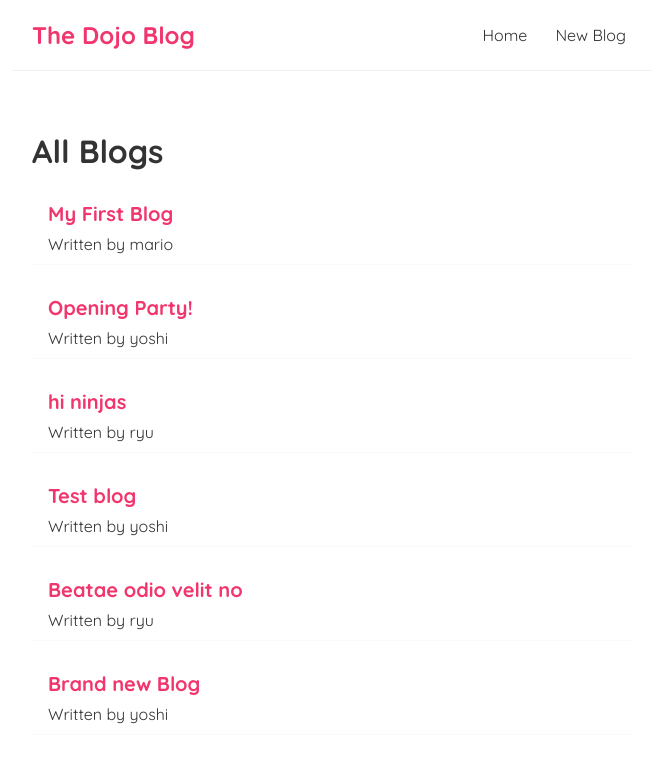
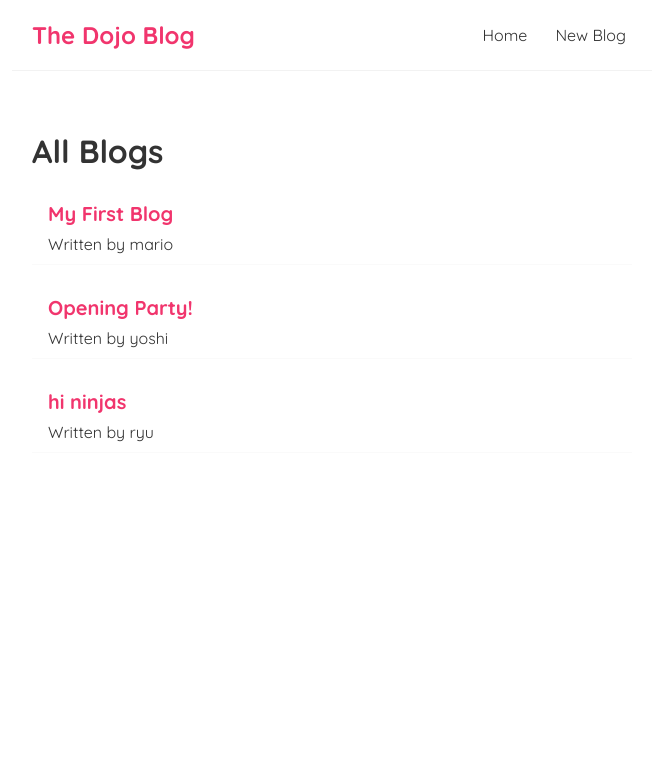
Before and after one commit to MaGo0506/dojo-blogs, a React (Create React App) app: page / in a window 1280 px wide. Shown: the top 762 px of the page, without its empty margins (308-964 px from the left). Built offline with nearby package versions, Linux system fonts and the light colour scheme; data requests are answered from the project's data file.

Commit message:
Deleting Blogs

```diff
--- a/data/db.json
+++ b/data/db.json
@@ -17,24 +17,6 @@
       "body": "Lorem ipsum dolor sit amet, consectetur adipiscing elit. Duis ac sapien vitae lorem blandit molestie eget quis libero. Nam et dignissim ligula. Pellentesque auctor magna ac erat pellentesque, in congue quam facilisis. Vestibulum ante ipsum primis in faucibus orci luctus et ultrices posuere cubilia curae; Duis auctor porta convallis. In fermentum sem vitae massa consequat, quis egestas orci maximus. Nulla volutpat mattis augue, sed pharetra ligula tincidunt quis.",
       "author": "ryu",
       "id": 3
-    },
-    {
-      "title": "Test blog",
-      "body": "Dolorem dolorum dele",
-      "author": "yoshi",
-      "id": 4
-    },
-    {
-      "title": "Beatae odio velit no",
-      "body": "Voluptatem quas dolo",
-      "author": "ryu",
-      "id": 5
-    },
-    {
-      "title": "Brand new Blog",
-      "body": "fasgasgasgasga",
-      "author": "yoshi",
-      "id": 6
     }
   ]
 }
--- a/src/components/BlogDetails.js
+++ b/src/components/BlogDetails.js
@@ -1,9 +1,19 @@
-import {useParams} from "react-router-dom";
+import {useHistory, useParams} from "react-router-dom";
 import {useFetch} from "../useFetch";
 
 export const BlogDetails = () => {
     const {id} = useParams()
+    const history = useHistory()
     const {data: blog, isPending, error} = useFetch(`http://localhost:5000/blogs/${id}`)
+
+    const handleDelete = () => {
+        fetch(`http://localhost:5000/blogs/${id}`, {
+            method: 'DELETE',
+        })
+            .then(() => {
+                history.push('/')
+            })
+    }
 
     return (
         <div className="blog-details">
@@ -14,7 +24,7 @@ export const BlogDetails = () => {
                     <h2>{blog.title}</h2>
                     <h4>Written by: {blog.author}</h4>
                     <p>{blog.body}</p>
-
+                    <button onClick={handleDelete}>Delete blog</button>
                 </article>
             )}
         </div>
```
